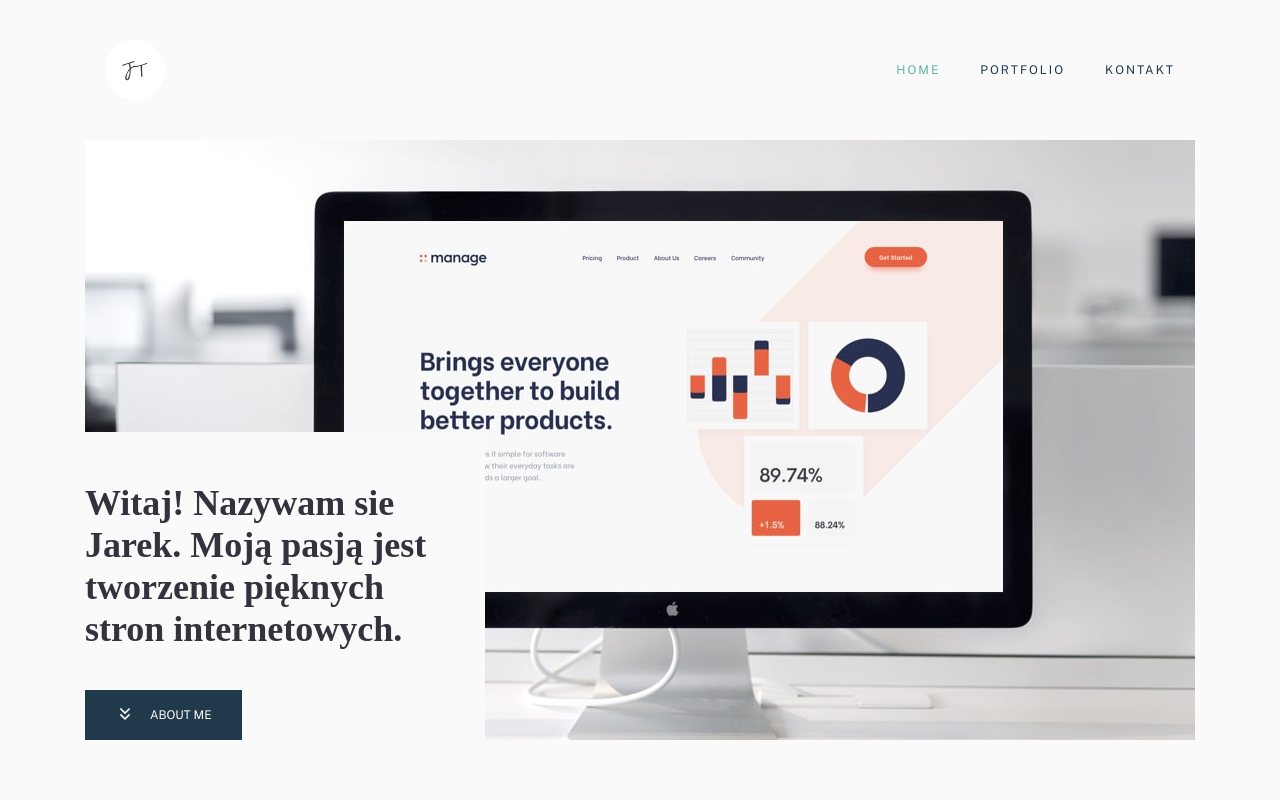
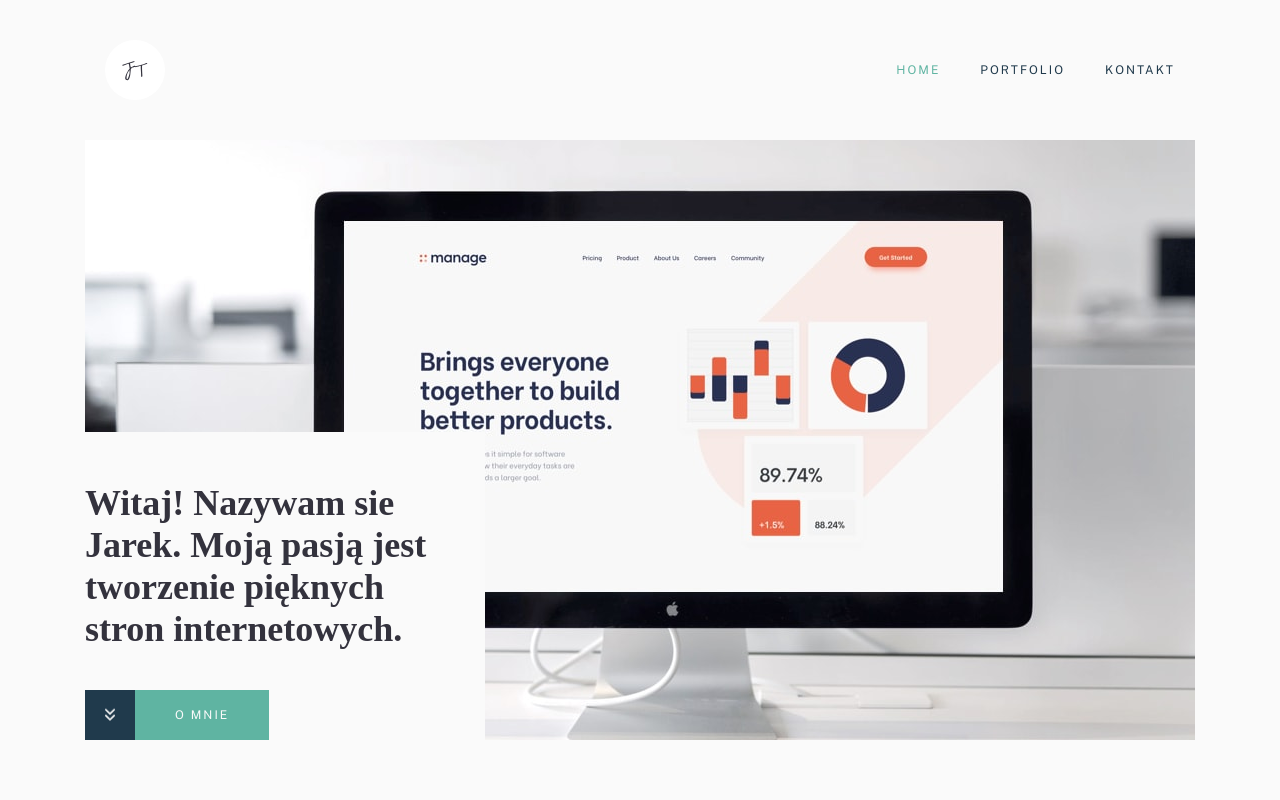
Before and after one commit to jarekTerejko/my-website, a React (Create React App) app: page / in a window 1280 px wide. Shown: the top 800 px of the page. Built offline with nearby package versions, Linux system fonts and the light colour scheme; a web font is replaced by a local one.

Commit message:
change MainButton styles

```diff
--- a/src/App.js
+++ b/src/App.js
@@ -4,6 +4,8 @@ import Home from "./pages/Home";
 import Navbar from "./components/Navbar";
 import Footer from "./components/Footer";
 import Portfolio from "./pages/Portfolio";
+import Project from "./pages/Project";
+import NotFound from "./components/NotFound";
 
 const App = () => {
   const [isOpen, setIsOpen] = useState(false);
@@ -33,12 +35,18 @@ const App = () => {
         />
         <Switch>
           <Route path="/" exact>
-            <Home scrolledNav={scrolledNav} />
+            <Home />
           </Route>
           <Route path="/portfolio" exact>
             <Portfolio />
           </Route>
+          <Route path="/project/:id" exact>
+            <Project />
+          </Route>
           {/* <Route path="/contact" exact component={Contact} /> */}
+          <Route path="*">
+            <NotFound />
+          </Route>
         </Switch>
         <Footer />
       </Router>
--- a/src/components/Button/ButtonElement.js
+++ /dev/null
@@ -1,11 +0,0 @@
-import styled from "styled-components";
-
-export const DarkButton = styled.a`
-  background: var(--color-dark-blue);
-  text-transform: uppercase;
-  color: var(--color-very-light-gray);
-  padding: 1.5rem 3rem;
-  font-size: 1.2rem;
-  display: flex;
-  align-items: center;
-`;
--- /dev/null
+++ b/src/components/Button/ButtonElements.js
@@ -0,0 +1,59 @@
+import styled, { keyframes } from "styled-components";
+
+const moveUpDown = keyframes`
+  from {
+    transform: translateY(-1px);
+  }
+
+  to {
+    transform: translateY(1px);
+  }
+`;
+
+export const ChevronsDownIcon = styled.img`
+  transform: translateY(-1px);
+  margin-right: 4rem;
+  padding: 0 1.5rem;
+  animation: ${moveUpDown} 0.5s linear infinite alternate;
+`;
+
+export const Button = styled.a`
+  position: relative;
+  overflow: hidden;
+  background: var(--color-cyan);
+  text-transform: uppercase;
+  color: var(--color-very-light-gray);
+  padding: 1.5rem 4rem 1.5rem 0;
+  font-size: 1.2rem;
+  display: flex;
+  align-items: center;
+  letter-spacing: 2px;
+
+  &::before {
+    content: "";
+    position: absolute;
+    left: 0;
+    height: 100%;
+    width: 50px;
+    background: #5fb4a2;
+    background: var(--color-dark-blue);
+  }
+
+  &::after {
+    content: "";
+    position: absolute;
+    top: 0;
+    left: 0;
+    transform: translateX(-100%);
+    width: 100%;
+    height: 100%;
+
+    background: linear-gradient(90deg, transparent, #fff, transparent);
+
+    transition: 0.3s;
+  }
+
+  &:hover::after {
+    transform: translateX(100%);
+  }
+`;
--- a/src/components/Button/index.js
+++ b/src/components/Button/index.js
@@ -1,5 +1,10 @@
-import { DarkButton, MainButton } from "./ButtonElement";
+import { Button, ChevronsDownIcon } from "./ButtonElements"
 
-export const Button = () => {
-  return <DarkButton />;
-};
+export const MainButton = ({src, text, href}) => {
+  return (
+    <Button href={href}>
+      <ChevronsDownIcon src={src} />
+      {text}
+    </Button>
+  )
+}
--- a/src/components/ChevronsDown/ChevronsDownElement.js
+++ /dev/null
@@ -1,16 +0,0 @@
-import styled, { keyframes } from "styled-components";
-
-const moveUpDown = keyframes`
-  from {
-    transform: translateY(0px);
-  }
-
-  to {
-    transform: translateY(-2px);
-  }
-`;
-
-export const ChevronsDownIcon = styled.img`
-  margin-right: 1.5rem;
-  animation: ${moveUpDown} 0.5s linear infinite alternate;
-`;
--- a/src/components/Hero/HeroElements.js
+++ b/src/components/Hero/HeroElements.js
@@ -2,12 +2,10 @@ import styled from "styled-components";
 
 export const HeroWrapper = styled.header`
   position: relative;
-  margin-top: ${(props) => (props.scrolledNav ? `8rem` : "14rem")};
+  /* margin-top: ${(props) => (props.scrolledNav ? `8rem` : "14rem")}; */
+  margin: 14rem 0 8rem 0;
+  margin-bottom: 7.5rem;
   transition: var(--transition);
-
-  @media screen and (max-width: 500px) {
-    margin-top: 8rem;
-  }
 `;
 
 export const HeroBgImg = styled.div`
@@ -56,17 +54,16 @@ export const HeroHeadingWrapper = styled.div`
     padding: 4rem 4rem 0 0;
     max-width: 36rem;
   }
+
   @media screen and (max-width: 568px) {
     padding: 3rem 3rem 0 0;
     max-width: 26rem;
   }
-  @media screen and (max-width: 468px) {
-    padding: 2rem 2rem 0 0;
-    max-width: 22rem;
-  }
+
   @media screen and (max-width: 425px) {
     position: static;
     max-width: 100%;
+    padding-top: 3.5rem;
   }
 `;
 
@@ -85,9 +82,10 @@ export const HeroHeading = styled.h1`
     margin-bottom: 2rem;
   }
 
-  @media screen and (max-width: 468px) {
+  @media screen and (max-width: 500px) {
     font-size: 2.2rem;
   }
+
   @media screen and (max-width: 425px) {
     font-size: 2.6rem;
   }
--- a/src/components/Hero/index.js
+++ b/src/components/Hero/index.js
@@ -9,13 +9,12 @@ import {
   HeroHeadingWrapper,
 } from "./HeroElements";
 import { WrapperEl } from "../Wrapper/WrapperElement";
-import { DarkButton } from "../Button/ButtonElement";
-import { ChevronsDownIcon } from "../ChevronsDown/ChevronsDownElement";
 import ChevronsIcon from "../../images/homepage/chevrons-down.svg";
+import { MainButton } from "../Button";
 
-const Hero = ({scrolledNav}) => {
+const Hero = ({ scrolledNav }) => {
   return (
-    <HeroWrapper scrolledNav={scrolledNav}>
+    <HeroWrapper>
       <WrapperEl>
         <HeroBgImg
           heroImgDesktop={HeroImgDesktop}
@@ -27,10 +26,7 @@ const Hero = ({scrolledNav}) => {
             Witaj! Nazywam sie Jarek. Moją pasją jest tworzenie pięknych stron
             internetowych.
           </HeroHeading>
-          <DarkButton href="#about">
-            <ChevronsDownIcon src={ChevronsIcon} />
-            About me
-          </DarkButton>
+          <MainButton href="#about" src={ChevronsIcon} text="O mnie" />
         </HeroHeadingWrapper>
       </WrapperEl>
     </HeroWrapper>
--- a/src/pages/Home.js
+++ b/src/pages/Home.js
@@ -1,12 +1,12 @@
-import React from 'react'
+import React from "react";
 import Hero from "../components/Hero";
 import About from "../components/SectionAbout";
 import Question from "../components/SectionQuestion";
 
-const Home = ({ scrolledNav }) => {
+const Home = () => {
   return (
     <>
-      <Hero scrolledNav={scrolledNav} />
+      <Hero />
       <About />
       <Question />
     </>
```
